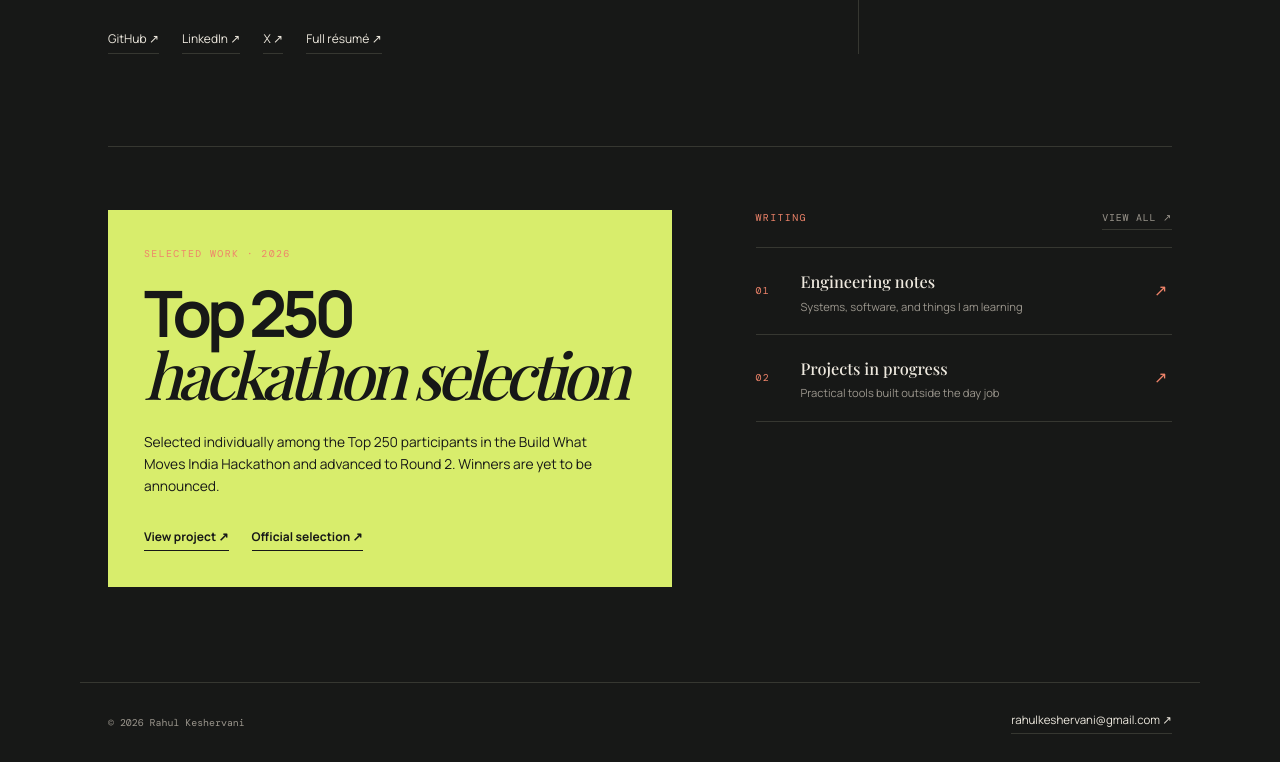
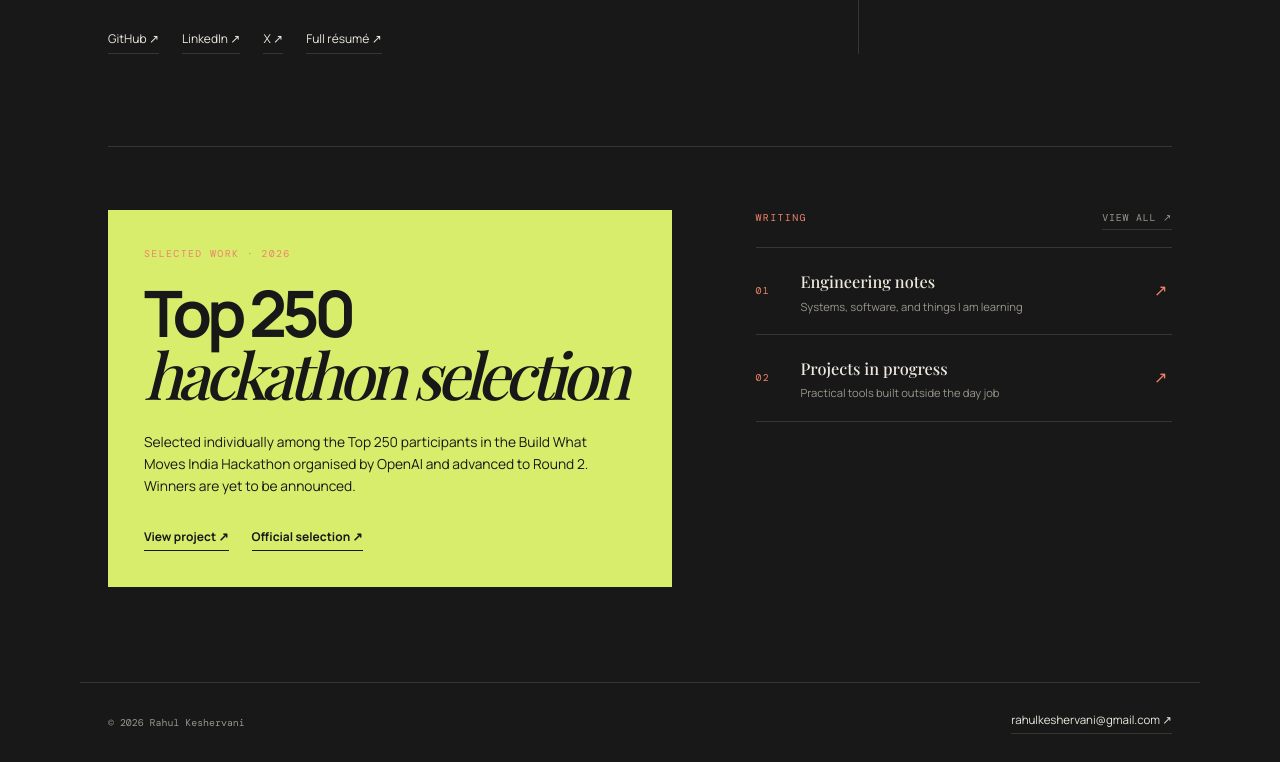
Before and after one commit to rahulkeshervani/rahulkeshervani.github.io, a plain HTML site: page index.html in a window 1280 px wide. Shown: the part 709-1471 px from the top of the page. Drawn offline with nearby package versions, Linux system fonts and the light colour scheme; a web font is replaced by a local one.

Commit message:
open ai addition for hackathon title

```diff
--- a/index.html
+++ b/index.html
@@ -54,7 +54,7 @@
             <div class="feature-note">
                 <p class="section-kicker">Selected work · 2026</p>
                 <h2>Top 250<br><em>hackathon selection</em></h2>
-                <p>Selected individually among the Top 250 participants in the Build What Moves India Hackathon and advanced to Round 2. Winners are yet to be announced.</p>
+                <p>Selected individually among the Top 250 participants in the Build What Moves India Hackathon organised by OpenAI and advanced to Round 2. Winners are yet to be announced.</p>
                 <div class="inline-links">
                     <a href="https://cpgrams-hackathon.vercel.app/" target="_blank" rel="noopener noreferrer">View project <span aria-hidden="true">↗</span></a>
                     <a href="https://buildwhatmovesindia.com/top-250" target="_blank" rel="noopener noreferrer">Official selection <span aria-hidden="true">↗</span></a>
```
Also changed, not shown: resume/resume.html (+1 -1 lines).
